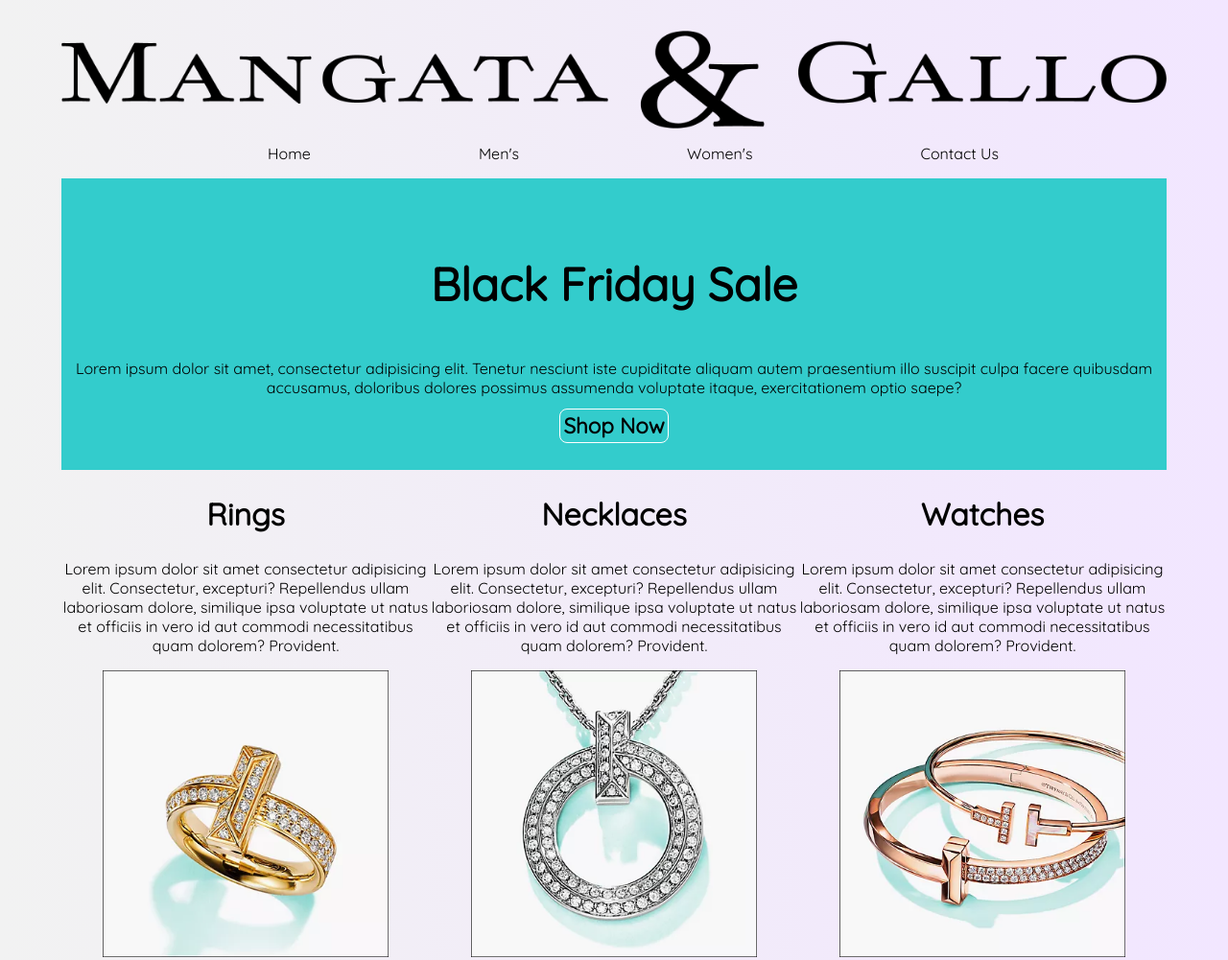
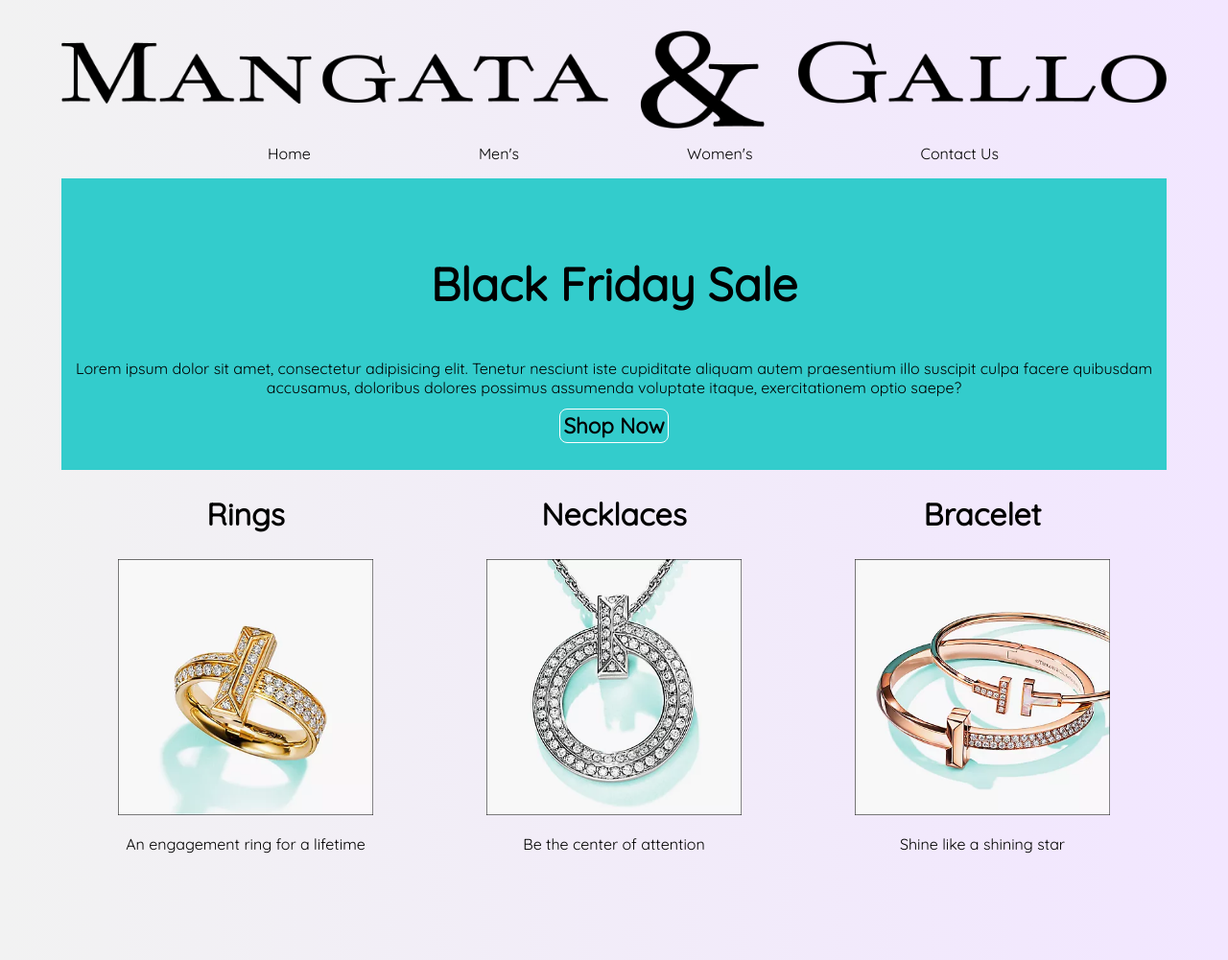
Before and after one commit to PhilNg93/Manga, a plain HTML site: page index.html in a window 1280 px wide. Shown: the top 1001 px of the page at 96% size. Drawn offline with Linux system fonts and the light colour scheme.

Commit message:
update styling

```diff
--- a/index.html
+++ b/index.html
@@ -36,22 +36,18 @@
         <section>
             <article id="Rings">
                 <h2>Rings</h2>
-                <p>Lorem ipsum dolor sit amet consectetur adipisicing elit. Consectetur, excepturi? Repellendus ullam laboriosam dolore, similique ipsa voluptate ut natus et officiis in vero id aut commodi necessitatibus quam dolorem? Provident.</p>
                <img alt="Rings" src="./Logo/Rings2.webp">
+               <p>An engagement ring for a lifetime</p>
             </article>
             <article id="Necklaces">
                 <h2>Necklaces</h2>
-                <p>Lorem ipsum dolor sit amet consectetur adipisicing elit. Consectetur, excepturi? Repellendus ullam laboriosam
-                    dolore, similique ipsa voluptate ut natus et officiis in vero id aut commodi necessitatibus quam dolorem?
-                    Provident.</p>
                 <img alt="Necklaces" src="./Logo/Necklaces.webp">
+                <p>Be the center of attention</p>
             </article>
             <article id="Bracelet">
-                <h2>Watches</h2>
-                <p>Lorem ipsum dolor sit amet consectetur adipisicing elit. Consectetur, excepturi? Repellendus ullam laboriosam
-                    dolore, similique ipsa voluptate ut natus et officiis in vero id aut commodi necessitatibus quam dolorem?
-                    Provident.</p>
+                <h2>Bracelet</h2>
                 <img alt="Bracelet" src="./Logo/Bracelet.webp">
+                <p>Shine like a shining star</p>
             </article>
         </section>
     </main>
--- a/styles.css
+++ b/styles.css
@@ -102,8 +102,7 @@
 
 div {
     flex: 1;
-    justify-content: center;
-    align-items: center;
+    justify-content: space-between;
 }
 
 div>img {
```
